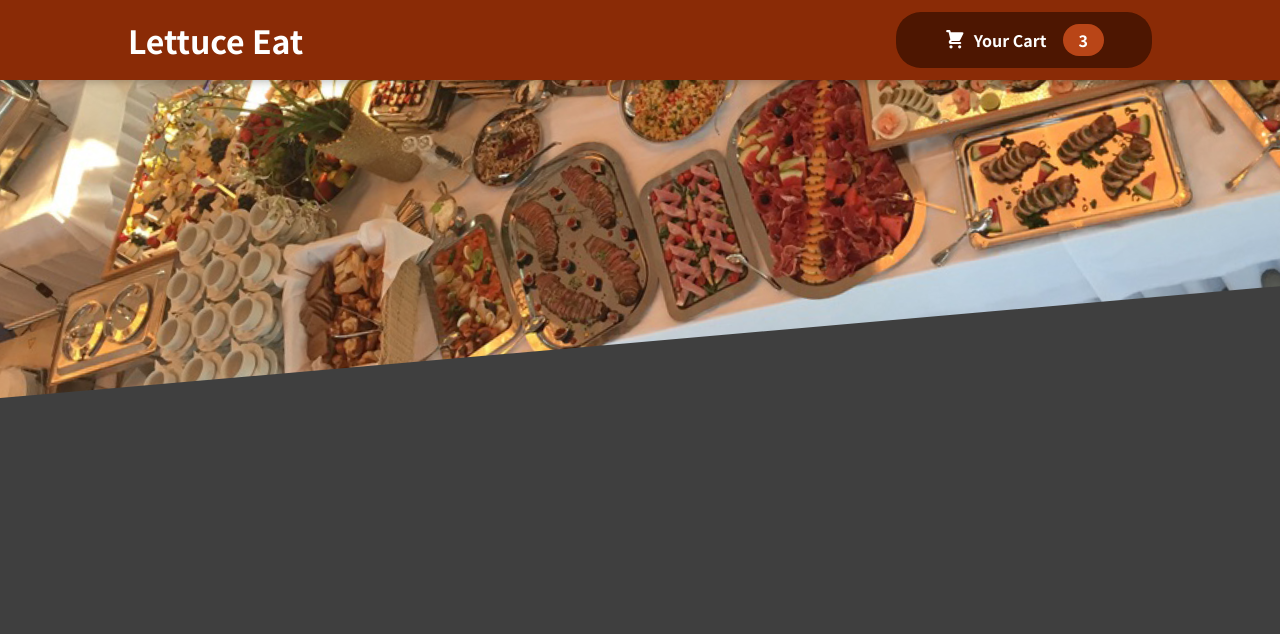
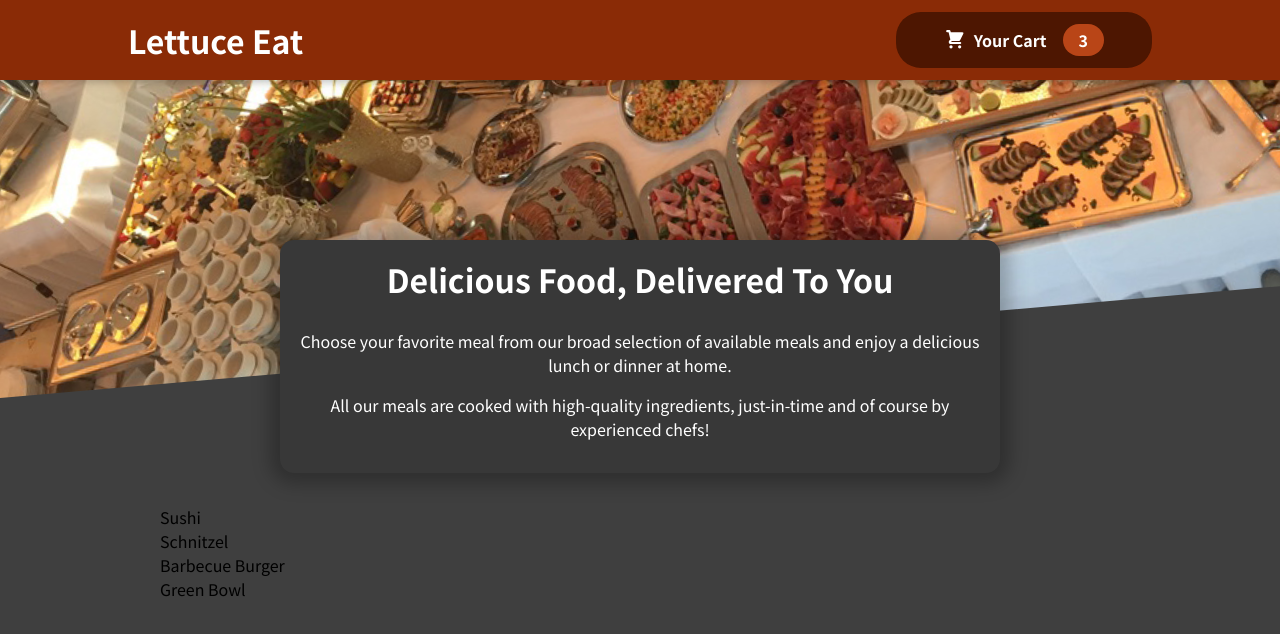
Before and after one commit to KhayaDillon/react-food-order-app, a React (Create React App) app: page / in a window 1280 px wide. Shown: the top 634 px of the page. Built offline with nearby package versions, Linux system fonts and the light colour scheme.

Commit message:
Create MealsSummary and AvailableMeals

```diff
--- a/src/App.js
+++ b/src/App.js
@@ -1,10 +1,14 @@
 import React from 'react'
 import Header from './components/Layout/Header'
+import Meals from './components/Meals/Meals'
 
 function App() {
   return (
     <React.Fragment>
       <Header />
+      <main>
+        <Meals />
+      </main>
     </React.Fragment>
   );
 }
--- /dev/null
+++ b/src/components/Meals/AvailableMeals.js
@@ -0,0 +1,41 @@
+import styles from './Styles.module.css'
+
+const DUMMY_MEALS = [
+    {
+      id: 'm1',
+      name: 'Sushi',
+      description: 'Finest fish and veggies',
+      price: 22.99,
+    },
+    {
+      id: 'm2',
+      name: 'Schnitzel',
+      description: 'A german specialty!',
+      price: 16.5,
+    },
+    {
+      id: 'm3',
+      name: 'Barbecue Burger',
+      description: 'American, raw, meaty',
+      price: 12.99,
+    },
+    {
+      id: 'm4',
+      name: 'Green Bowl',
+      description: 'Healthy...and green...',
+      price: 18.99,
+    },
+  ];
+
+
+const AvailableMeals = () => {
+    return (
+        <section className={styles.meals}>
+            <ul>
+                {DUMMY_MEALS.map(meal => <li>{meal.name}</li>)}
+            </ul>
+        </section>
+    )
+};
+
+export default AvailableMeals;
--- /dev/null
+++ b/src/components/Meals/Meals.js
@@ -0,0 +1,15 @@
+import React from 'react'
+
+import MealsSummary from './MealsSummary'
+import AvailableMeals from './AvailableMeals'
+
+const Meals = () => {
+    return (
+        <React.Fragment>
+            <MealsSummary />
+            <AvailableMeals />
+        </React.Fragment>
+    )
+};
+
+export default Meals;
--- /dev/null
+++ b/src/components/Meals/MealsSummary.js
@@ -0,0 +1,19 @@
+import styles from './Styles.module.css';
+
+const MealsSummary = () => {
+  return (
+    <section className={styles.summary}>
+      <h2>Delicious Food, Delivered To You</h2>
+      <p>
+        Choose your favorite meal from our broad selection of available meals
+        and enjoy a delicious lunch or dinner at home.
+      </p>
+      <p>
+        All our meals are cooked with high-quality ingredients, just-in-time and
+        of course by experienced chefs!
+      </p>
+    </section>
+  );
+};
+
+export default MealsSummary;
--- /dev/null
+++ b/src/components/Meals/Styles.module.css
@@ -0,0 +1,49 @@
+
+/* Meals */
+
+.meals {
+  max-width: 60rem;
+  width: 90%;
+  margin: 2rem auto;
+  animation: meals-appear 1s ease-out forwards;
+}
+
+.meals ul {
+  list-style: none;
+  margin: 0;
+  padding: 0;
+}
+
+@keyframes meals-appear {
+  from {
+    opacity: 0;
+    transform: translateY(3rem);
+  }
+
+  to {
+    opacity: 1;
+    transform: translateY(0);
+  }
+}
+
+
+/* Summary */
+
+.summary {
+  text-align: center;
+  max-width: 45rem;
+  width: 90%;
+  margin: auto;
+  margin-top: -10rem;
+  position: relative;
+  background-color: #383838;
+  color: white;
+  border-radius: 14px;
+  padding: 1rem;
+  box-shadow: 0 1px 18px 10px rgba(0, 0, 0, 0.25);
+}
+
+.summary h2 {
+  font-size: 2rem;
+  margin-top: 0;
+}
```
Also changed, not shown: 1 other file (tests, documents, lock files or other folders).
